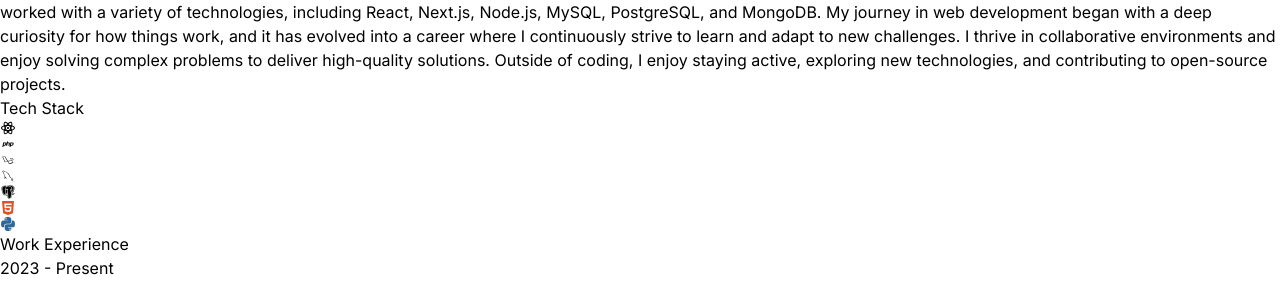
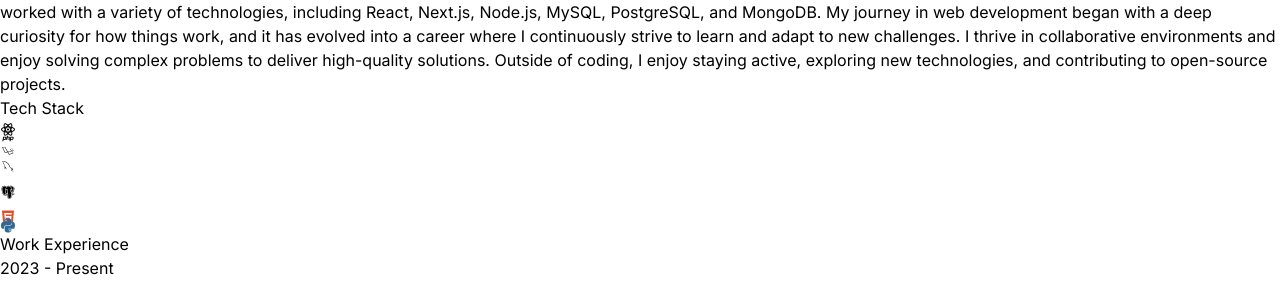
Before and after one commit to Williamsasante/react_portfolio, a React (Vite) app: page / in a window 1280 px wide. Shown: the part 1585-1869 px from the top of the page. Built offline with nearby package versions, Linux system fonts and the light colour scheme.

Commit message:
animation 1

```diff
--- a/package.json
+++ b/package.json
@@ -11,6 +11,7 @@
   },
   "dependencies": {
     "autoprefixer": "^10.4.20",
+    "framer-motion": "^11.3.27",
     "postcss": "^8.4.41",
     "react": "^18.3.1",
     "react-dom": "^18.3.1",
--- a/src/App.jsx
+++ b/src/App.jsx
@@ -4,6 +4,7 @@
 import Stack from "./components/Stack"
 import Experience from "./components/Experience"
 import Projects from "./components/Projects"
+import Contact from "./components/Contact"
 
 
 const App = () => {
@@ -20,6 +21,7 @@
      <Stack/>
      <Experience/>
      <Projects/>
+     <Contact/>
 
      </div>
 
--- a/src/components/About.jsx
+++ b/src/components/About.jsx
@@ -1,25 +1,38 @@
 import aboutImg from "../assets/lapp.jpeg"
 import { ABOUT_TEXT } from "../constants"
-
+import { motion } from "framer-motion"
 
 
 const About = () => {
   return <div className=" border-b border-neutral-900 pb-4">
     <h1 className="my-20 text-center text-4xl">About
     <span className="text-neutral-500"> Me</span></h1>
+
     <div className="flex flex-wrap">
-        <div className="w-full lg:w-1/2 lg:p-8">
+        <motion.div
+
+        whileInView={{opacity:1,x:0}}
+        initial={{opacity:0,x:-100}}
+        transition={{duration:0.5}}
+        className="w-full lg:w-1/2 lg:p-8"
+        >
+
+
             <div className="flex items-center justify-center">
                 <img className="rounded-2xl" src={aboutImg}/>
             </div>
+        </motion.div>
 
-        </div>
-        <div className="w-full lg:w-1/2">
+        <motion.div
+        whileInView={{opacity:1,x:0}}
+        initial={{opacity:0,x:100}}
+        transition={{duration:0.5}}
+        className="w-full lg:w-1/2">
                 <div className="flex justify-center lg:justify-start">
                     <p className="my-2 max-w-xl py-6">{ABOUT_TEXT}</p>
 
                 </div>
-            </div>
+            </motion.div>
 
     </div>
 
--- /dev/null
+++ b/src/components/Contact.jsx
@@ -0,0 +1,17 @@
+import {CONTACT} from "../constants";
+
+const Contact = () => {
+  return (
+    <div className="border-b border-neutral-900 pb-20">
+        <h2 className="my-10 text-center teaxt-4xl">Get In Touch</h2>
+        <div className="text-center tracking-tighter">
+            <p className="my-4">{CONTACT.address}</p>
+            <p className="my-4">{CONTACT.phoneNo}</p>
+            <p className="my-4">{CONTACT.email}</p>
+
+             </div>
+    </div>
+  )
+}
+
+export default Contact
--- a/src/components/Hero.jsx
+++ b/src/components/Hero.jsx
@@ -1,7 +1,15 @@
 import { HERO_CONTENT } from "../constants"
 import profilePic from "../assets/will3.png"
+import { motion } from "framer-motion"
 
-
+const container =(delay)=>({
+    hidden: {x: -100, opacity: 0},
+    visible: {
+        x:0,
+        opacity: 1,
+        transition: {duration:0.5,delay:delay}
+    }
+})
 
 const Hero = () => {
     return <div className="border-b border-neutral-900 pb-4 lg:mb-35">
@@ -9,14 +17,31 @@
         <div className="w-full lg:w-1/2">
             <div className="flex flex-col items-center lg:items-start">
 
-                <h1 className="pb-16 text-6xl font-thin tracking-tight lg:mt-16 lg:text-7xl">William Asante</h1>
-                <span className="bg-gradient-to-r from-pink-300 via-slate-500 to-purple-500 bg-clip-text text-4xl tracking-tight text-transparent">
+                <motion.h1
+               variants={container(0)}
+               initial="hidden"
+               animate="visible"
+
+
+                className="pb-16 text-6xl font-thin tracking-tight lg:mt-16 lg:text-7xl">William Asante
+                </motion.h1>
+
+                <motion.span
+                 variants={container(0.5)}
+                 initial="hidden"
+                 animate="visible"
+                 className="bg-gradient-to-r from-pink-300 via-slate-500 to-purple-500 bg-clip-text text-4xl tracking-tight text-transparent">
                     Full Stack Developer
-                </span>
+                </motion.span>
 
-                <p className="my-2 max-w-xl py-6 font-light tracking-tighter">
+                <motion.p
+
+                    variants={container(1)}
+                    initial="hidden"
+                    animate="visible"
+                className="my-2 max-w-xl py-6 font-light tracking-tighter">
                     {HERO_CONTENT}
-                </p>
+                </motion.p>
 
 
             </div>
@@ -24,7 +49,12 @@
         </div>
         <div className="w-full lg:w-1/2 lg:p-8">
             <div className="flex justify-center">
-                <img className="rounded-2xl" src={ profilePic } alt=""/>
+                <motion.img
+               initial={{x:100,opacity:0}}
+               animate={{x:0,opacity:1}}
+               transition={{duration:1,elay:1.2}}
+
+                className="rounded-2xl" src={ profilePic } alt=""/>
             </div>
         </div>
 
--- a/src/components/Stack.jsx
+++ b/src/components/Stack.jsx
@@ -5,34 +5,86 @@
 import {BiLogoPostgresql} from "react-icons/bi";
 import {FaHtml5} from "react-icons/fa";
 import {FaPython} from "react-icons/fa";
+import { motion } from "framer-motion"
+
+
+
+
+const iconVariants = (duration) => ({
+  initial: { y: -10 },
+  animate: {
+    y: [10, -10],
+    transition: {
+      duration: duration,
+      ease: "linear",
+      repeat: Infinity,
+      repeatType: "reverse",
+    },
+  },
+});
+
 
 
 const Stack = () => {
   return <div className="border-neutral-800 pb-24">
     <h2 className="y-20 text-center text-4xl">Tech <span className="text-cyan-900">Stack</span></h2>
     <div className="flex flex-wrap tems-center justify-center gap-4">
-        <div className="rounded-2xl border-neutral-800 py-4">
+        <motion.div
+        variants={iconVariants(2.5)}
+        initial="initial"
+        animate="animate"
+         className="rounded-2xl border-neutral-800 py-4">
             <RiReactjsLine className="text-7xl text-cyan-300"/>
-        </div>
-        <div className="rounded-2xl border-neutral-800 py-4">
+        </motion.div>
+
+        <motion.div
+         variants={iconVariants(5)}
+         initial="initial"
+         animate="animate"
+        className="rounded-2xl border-neutral-800 py-4">
         <DiPhp className="text-7xl text-[#4F5B93]" />
 
-        </div>
-        <div className="rounded-2xl border-neutral-800 py-4">
+        </motion.div>
+
+        <motion.div
+         variants={iconVariants(2)}
+         initial="initial"
+         animate="animate"
+         className="rounded-2xl border-neutral-800 py-4">
             <DiLaravel className="text-7xl text-red-600"/>
-        </div>
-        <div className="rounded-2xl border-neutral-800 py-4">
+        </motion.div>
+
+        <motion.div
+         variants={iconVariants(6)}
+         initial="initial"
+         animate="animate"
+        className="rounded-2xl border-neutral-800 py-4">
         <DiMysql className="text-7xl text-[#00758F]" />
-        </div>
-        <div className="rounded-2xl border-neutral-800 py-4">
+        </motion.div>
+
+        <motion.div
+         variants={iconVariants(4)}
+         initial="initial"
+         animate="animate"
+        className="rounded-2xl border-neutral-800 py-4">
         <BiLogoPostgresql className="text-7xl"/>
-        </div>
-        <div className="rounded-2xl border-neutral-800 py-4">
+        </motion.div>
+
+        <motion.div
+         variants={iconVariants(3)}
+         initial="initial"
+         animate="animate"
+        className="rounded-2xl border-neutral-800 py-4">
         <FaHtml5 className="text-7xl" style={{ color: '#E34F26' }}/>
-        </div>
-        <div className="rounded-2xl border-neutral-800 py-4">
+        </motion.div>
+
+        <motion.div
+         variants={iconVariants(2.5)}
+         initial="initial"
+         animate="animate"
+        className="rounded-2xl border-neutral-800 py-4">
              <FaPython className="text-7xl" style={{ color: '#306998' }} />
-        </div>
+        </motion.div>
     </div>
   </div>
 }
```
Also changed, not shown: 1 other file (tests, documents, lock files or other folders).
